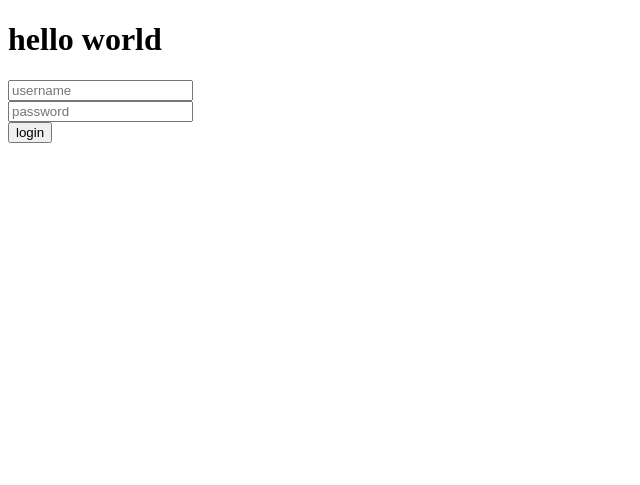
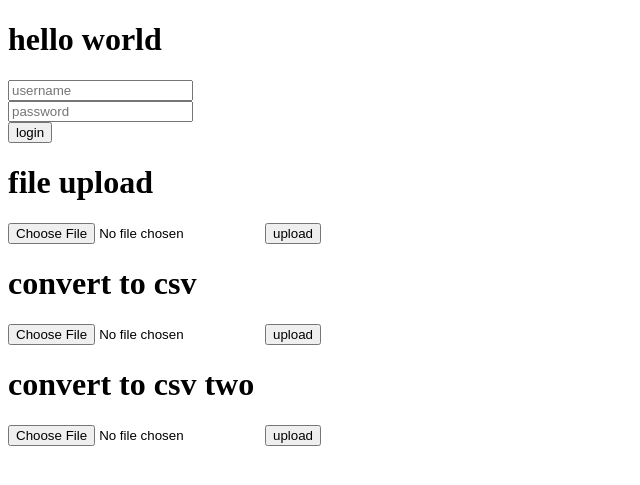
Before and after one commit to rigelyinwun/flaskpractice, a Flask app: page / in a window 1280 px wide. Shown: the top 485 px of the page, without its empty margins (0-640 px from the left). Run offline with Flask 3, Linux system fonts and the light colour scheme.

Commit message:
hahahaha

```diff
--- a/app.py
+++ b/app.py
@@ -1,4 +1,7 @@
-from flask import Flask, render_template, request, make_response, redirect, url_for
+from flask import Flask, render_template, request, make_response, redirect, url_for,send_from_directory,Response
+import pandas as pd
+import os
+import uuid
 
 app = Flask(__name__, template_folder='templates')
 
@@ -14,9 +17,41 @@ def index():
         else:
             return 'fail'
 
-@app.route('/file_upload')
+@app.route('/file_upload',methods=['POST'])
 def file_upload():
-    return ""
+    file=request.files['file']
+    if file.content_type=='text/plain':
+        return file.read().decode()
+    elif file.content_type=='application/vnd.openxmlformats-officedocument.spreadsheetml.sheet' or file.content_type=='application/vnd.ms-excel':
+        df=pd.read_excel(file)
+        return df.to_html()
+
+@app.route('/convert_csv',methods=['POST'])
+def convert_csv():
+    file=request.files['file']
+    df=pd.read_excel(file)
+    response=Response(
+        df.to_csv(),
+        mimetype='text/csv',
+        headers={
+            'Content-Disposition':'attachment;filename=result.csv'
+        }
+    )
+    return response
+
+@app.route('/convert_csv_two',methods=['POST'])
+def convert_csv_two():
+    file=request.files['file']
+    df=pd.read_excel(file)
+    if not os.path.exists('downloads'):
+        os.makedirs('downloads')
+    filename=f'{uuid.uuid4()}.csv'
+    df.to_csv(os.path.join('downloads',filename))
+    return render_template('download.html',filename=filename)
+
+@app.route('/download/<filename>')
+def download(filename):
+    return send_from_directory('downloads',filename,download_name='result.csv')
 
 @app.route('/other')
 def other():
--- a/templates/index.html
+++ b/templates/index.html
@@ -15,5 +15,19 @@
         <input type="password" name="password" title="password" placeholder="password"><br>
         <input type="submit" value="login">
     </form>
-    <h1></h1>
+    <h1>file upload</h1>
+    <form action="{{ url_for('file_upload') }}" method="post" enctype="multipart/form-data">
+        <input type="file" value="choose file" title="file" name="file" accept="application/vnd.openxmlformats-officedocument.spreadsheetml.sheet, application/vnd.ms-excel, text/plain">
+        <input type="submit" value="upload">
+    </form>
+    <h1>convert to csv</h1>
+    <form action="{{ url_for('convert_csv') }}" method="post" enctype="multipart/form-data">
+        <input type="file" value="choose file" title="file" name="file" accept="application/vnd.openxmlformats-officedocument.spreadsheetml.sheet, application/vnd.ms-excel">
+        <input type="submit" value="upload">
+    </form>
+    <h1>convert to csv two</h1>
+    <form action="{{ url_for('convert_csv_two') }}" method="post" enctype="multipart/form-data">
+        <input type="file" value="choose file" title="file" name="file" accept="application/vnd.openxmlformats-officedocument.spreadsheetml.sheet, application/vnd.ms-excel">
+        <input type="submit" value="upload">
+    </form>
 {% endblock %}
```
Also changed, not shown: downloads/95b71a5e-5410-4318-a5b4-2c793d2a7b76.csv (added, +7 -0 lines), hello.txt (added, +7 -0 lines), templates/download.html (added, +7 -0 lines).
